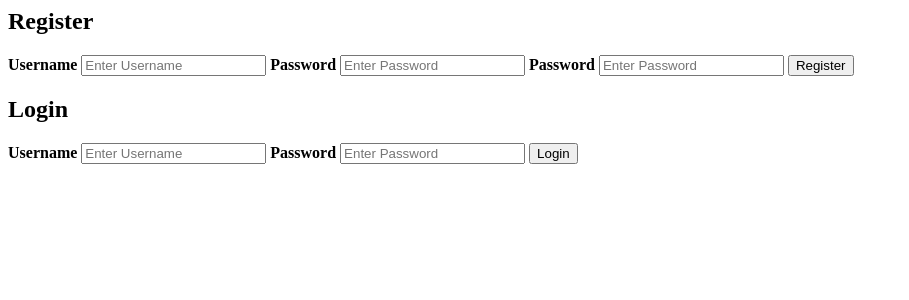
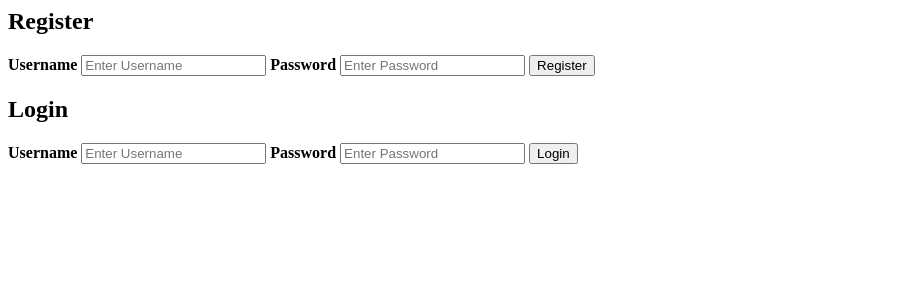
Before and after one commit to s-yjunn/CourseMapping, a PHP site: page /login.html.php in a window 1280 px wide. Shown: the top 300 px of the page, without its empty margins (0-909 px from the left). Run offline with PHP 8.4, Linux system fonts and the light colour scheme.

Commit message:
fixed minor bugs in login.html.php

```diff
--- a/CourseMapping/Code/tabs/login.html.php
+++ b/CourseMapping/Code/tabs/login.html.php
@@ -3,9 +3,6 @@
 <form class = "register-content" action="php/register.php" method="post">
     <label for="username"><b>Username</b></label>
     <input type="text" placeholder="Enter Username" name="username" required>
-
-    <label for="password"><b>Password</b></label>
-    <input type="password" placeholder="Enter Password" name="password" required>
 
     <label for="password"><b>Password</b></label>
     <input type="password" placeholder="Enter Password" name="password" required>
```
